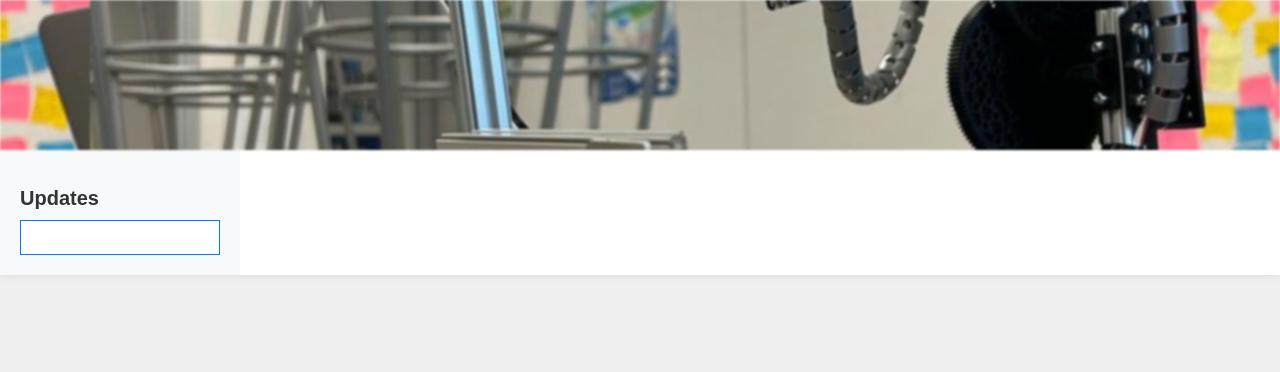
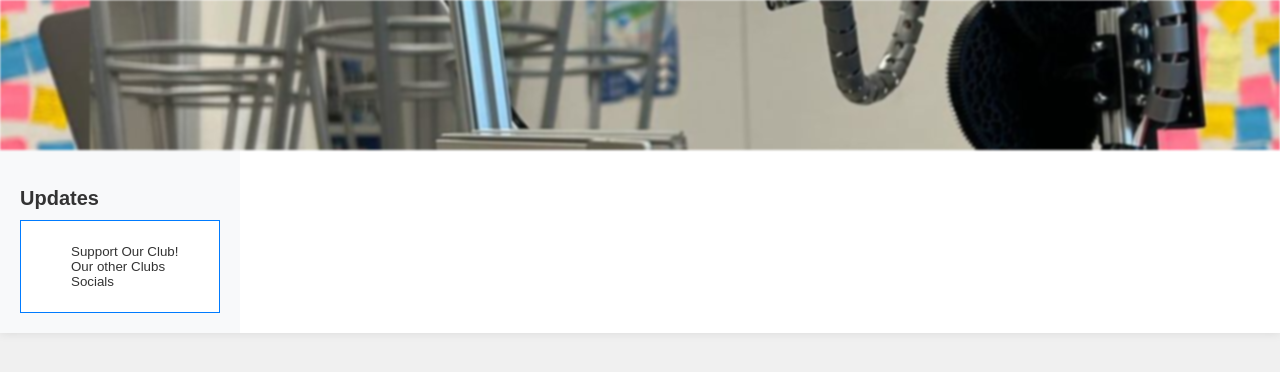
Before and after one commit to LiveWaffle/robotics-website, a plain HTML site: page index.html in a window 1280 px wide. Drawn offline with Linux system fonts and the light colour scheme.

Commit message:
Adding stuff to bar!

```diff
--- a/index.html
+++ b/index.html
@@ -16,6 +16,13 @@
             <h2>Updates</h2>
             <div class="box">
                 <ul>
+                    <a>Support Our Club!</a>
+                    <br>
+                    <a>Our other Clubs</a>
+                    <br>
+                    <a>Socials</a>
+
+
                 </ul>
             </div>
         </aside>
```
